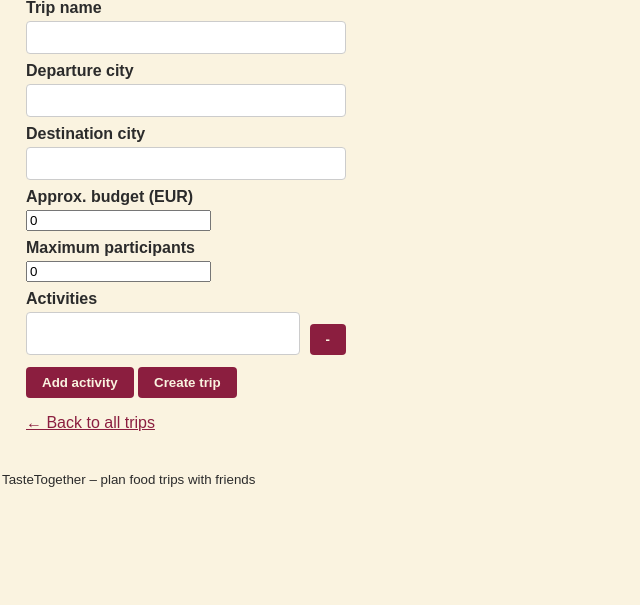
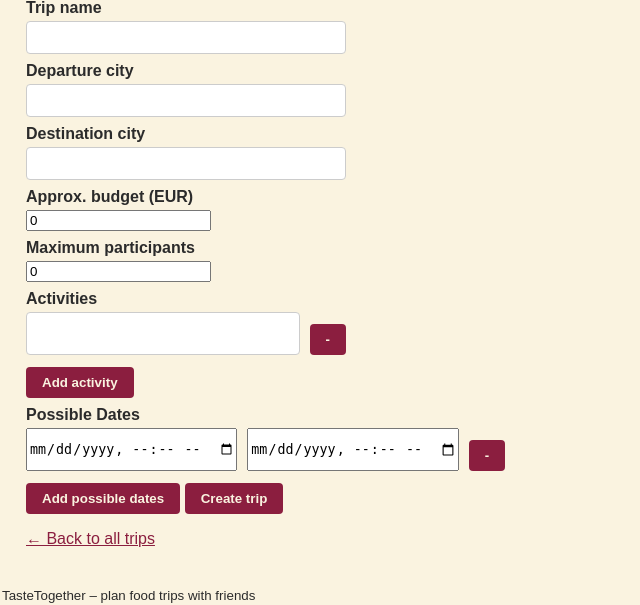
Before and after one commit to pezzi-ph/web-travel-together, a Flask app: page /trips/new in a window 1280 px wide. Shown: the part 205-810 px from the top of the page, without its empty margins (0-640 px from the left). Before the commit the page ends 692 px from the top, so only its background shows below. Run offline with Flask 3, Linux system fonts and the light colour scheme; the visitor is signed in with stand-in values (Sample User, id 1).

Commit message:
added possible dates

```diff
--- a/travel_together/main.py
+++ b/travel_together/main.py
@@ -15,7 +15,7 @@ from .model import (
     TripProposal,
     TripProposalParticipant,
     Location,
-    ProposalStatus, Activity, Message,
+    ProposalStatus, Activity, Message, PossibleDates,
 )
 
 bp = Blueprint("main", __name__)
@@ -88,6 +88,15 @@ def create_trip():
         budget = request.form.get("budget")
         max_members = request.form.get("max_members")
         activities = request.form.getlist("activities[]")
+        possible_departure_dates = request.form.getlist("possible_departure_dates[]")
+        possible_return_dates = request.form.getlist("possible_return_dates[]")
+
+        new_dates = []
+        for i, departure_date in enumerate(possible_departure_dates):
+            if departure_date > possible_return_dates[i]:
+                flash("Departure date cannot be after return date.")
+                return redirect(url_for("main.create_trip"))
+            new_dates.append(PossibleDates(departure_date=departure_date, return_date=possible_return_dates[i]))
 
         activities_new = []
         for activity in activities:
@@ -121,6 +130,7 @@ def create_trip():
             max_members=int(max_members),
             status=ProposalStatus.open,
             activities=activities_new,
+            possible_dates=new_dates,
         )
         db.session.add(trip)
         db.session.commit()
@@ -240,6 +250,17 @@ def edit_trip(trip_id):
         budget = request.form.get("budget")
         max_members = request.form.get("max_members")
         activities = request.form.getlist("activities[]")
+        possible_departure_dates = request.form.getlist("possible_departure_dates[]")
+        possible_return_dates = request.form.getlist("possible_return_dates[]")
+
+        new_dates = []
+        for i, departure_date in enumerate(possible_departure_dates):
+            if departure_date > possible_return_dates[i]:
+                flash("Departure date cannot be after return date.")
+                return redirect(url_for("main.create_trip"))
+            new_dates.append(PossibleDates(departure_date=departure_date, return_date=possible_return_dates[i]))
+
+
 
         activities_new = []
         for activity in activities:
@@ -270,6 +291,7 @@ def edit_trip(trip_id):
         trip.budget = budget
         trip.max_members = max_members
         trip.activities = activities_new
+        trip.possible_dates = new_dates
         db.session.commit()
         flash("Trip edited successfully!")
 
--- a/travel_together/model.py
+++ b/travel_together/model.py
@@ -79,6 +79,8 @@ class TripProposal(db.Model):
 
     messages: Mapped[List["Message"]] = relationship("Message", back_populates="trip")
 
+    possible_dates: Mapped[List["PossibleDates"]] = relationship("PossibleDates", back_populates="trip")
+
 
 
 # -------------------------
@@ -110,3 +112,15 @@ class Message(db.Model):
 
     user = relationship("User", back_populates="messages")
     trip = relationship("TripProposal", back_populates="messages")
+
+
+# -------------------------
+# DATES
+# -------------------------
+class PossibleDates(db.Model):
+    id = mapped_column(Integer, primary_key=True)
+    departure_date = mapped_column(DateTime)
+    return_date = mapped_column(DateTime)
+
+    trip_id = mapped_column(ForeignKey("tripproposal.id"))
+    trip = relationship("TripProposal", back_populates="possible_dates")
--- a/travel_together/templates/trips/create_trip.html
+++ b/travel_together/templates/trips/create_trip.html
@@ -3,6 +3,11 @@
         document.getElementById("activities")
             .insertAdjacentHTML("beforeend", '<div class="row"><input type="text" name="activities[]"><button type="button" onclick="remove(this)">-</button></div>');
     }
+        function addDates() {
+        document.getElementById("dates")
+            .insertAdjacentHTML("beforeend", '<div class="row"><input type="datetime-local" name="possible_departure_dates[]"><input type="datetime-local" name="possible_return_dates[]"><button type="button" onclick="remove(this)">-</button></div>');
+    }
+
     function remove(x){
         x.parentElement.remove();
     }
@@ -68,8 +73,33 @@
         <button type="button" onclick="add()">Add activity</button>
 
 
+
+        <div class="form-group" id="dates">
+            <label for="dates">Possible Dates</label>
+            {% if trip.possible_dates |length ==0 %}
+                <div class="row">
+                    <input type="datetime-local" name="possible_departure_dates[]">
+                    <input type="datetime-local" name="possible_return_dates[]">
+                    <button type="button" onclick="remove(this)">-</button>
+                </div>
+            {% endif %}
+            {% for date in trip.possible_dates %}
+                <div class="row">
+                    <input type="datetime-local" name="possible_departure_dates[]" value="{{ date.departure_date }}">
+                    <input type="datetime-local" name="possible_return_dates[]" value="{{ date.return_date }}">
+                    <button type="button" onclick="remove(this)">-</button>
+                </div>
+            {% endfor %}
+
+        </div>
+        <button type="button" onclick="addDates()">Add possible dates</button>
+
+
         <button type="submit">{% if trip.id is none %}Create trip{% else %}Edit trip{% endif %}</button>
     </form>
+
+
+
 
     <p>
         <a href="{{ url_for('main.index') }}">← Back to all trips</a>
```
